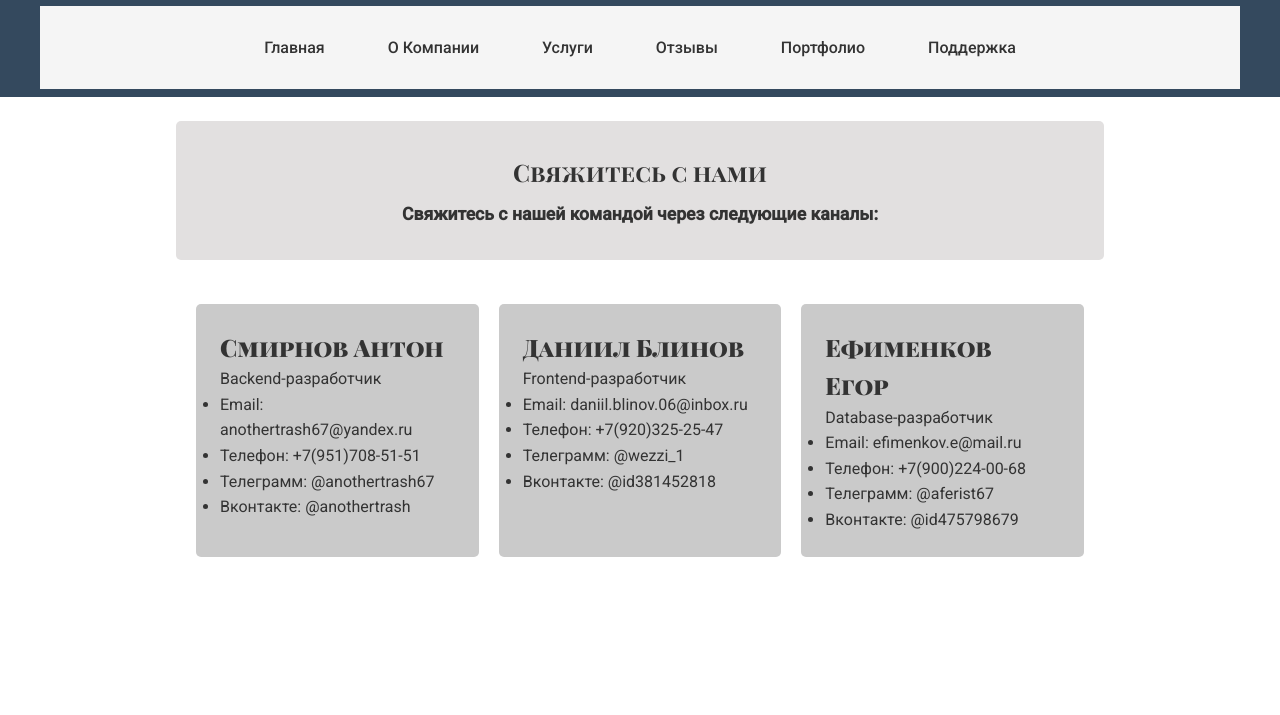
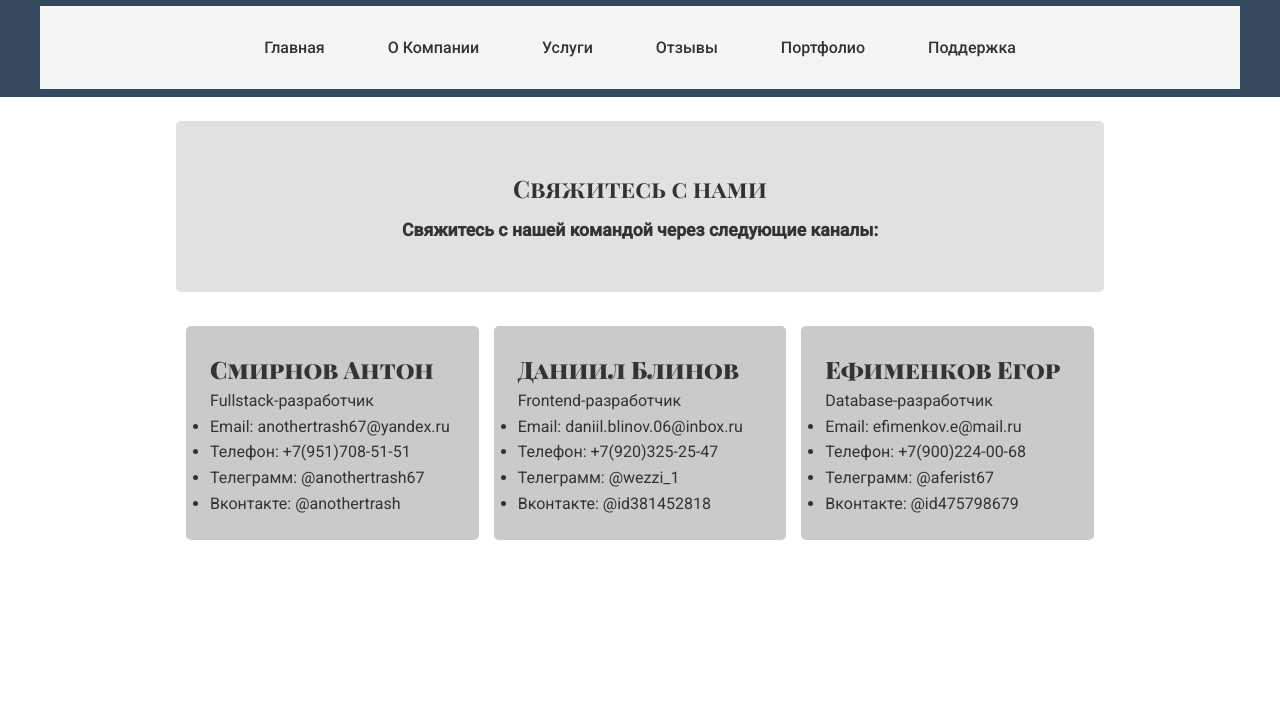
Before and after one commit to anothertrash/Website, a plain HTML site: page contact.html in a window 1280 px wide. Shown: the part 85-800 px from the top of the page. Drawn offline with Linux system fonts and the light colour scheme; a web font is replaced by a local one.

Commit message:
Little changes in Contact us

```diff
--- a/contact.html
+++ b/contact.html
@@ -40,7 +40,7 @@
 
             <div>
                 <h2>Смирнов Антон</h2>
-                <p>Backend-разработчик</p>
+                <p>Fullstack-разработчик</p>
                 <ul>
                     <li>Email: anothertrash67@yandex.ru</li>
                     <li>Телефон: +7(951)708-51-51</li>
--- a/styles.css
+++ b/styles.css
@@ -292,8 +292,8 @@ footer {
     display: flex;
     justify-content: space-around;
     flex-wrap: wrap;
-    gap: 20px;
-    padding: 20px;
+    gap: 15px;
+    padding: 10px;
 }
 .contact_div > div{
     background-color: #cacaca;
@@ -316,7 +316,7 @@ footer {
 
 #contact_us {
     background-color: #e2e0e0;
-    padding: 2rem;
+    padding: 3rem;
     text-align: center;
     margin-bottom: 20px;
 }
```
